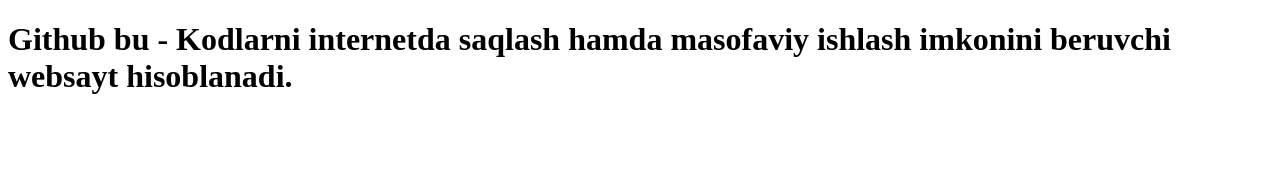
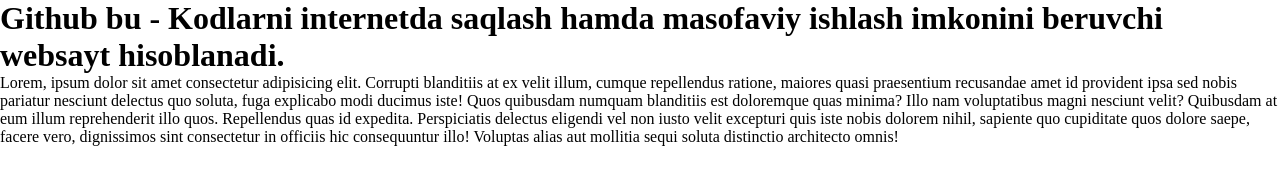
Before and after one commit to DevHikmat/Lesson22, a plain HTML site: page index.html in a window 1280 px wide. Drawn offline with Linux system fonts and the light colour scheme.

Commit message:
htmlga p qo'shildi. Css ga * stillari yozildi

```diff
--- a/index.html
+++ b/index.html
@@ -11,5 +11,18 @@
       Github bu - Kodlarni internetda saqlash hamda masofaviy ishlash imkonini
       beruvchi websayt hisoblanadi.
     </h1>
+    <p>
+      Lorem, ipsum dolor sit amet consectetur adipisicing elit. Corrupti
+      blanditiis at ex velit illum, cumque repellendus ratione, maiores quasi
+      praesentium recusandae amet id provident ipsa sed nobis pariatur nesciunt
+      delectus quo soluta, fuga explicabo modi ducimus iste! Quos quibusdam
+      numquam blanditiis est doloremque quas minima? Illo nam voluptatibus magni
+      nesciunt velit? Quibusdam at eum illum reprehenderit illo quos.
+      Repellendus quas id expedita. Perspiciatis delectus eligendi vel non iusto
+      velit excepturi quis iste nobis dolorem nihil, sapiente quo cupiditate
+      quos dolore saepe, facere vero, dignissimos sint consectetur in officiis
+      hic consequuntur illo! Voluptas alias aut mollitia sequi soluta distinctio
+      architecto omnis!
+    </p>
   </body>
 </html>
--- a/styles/main.css
+++ b/styles/main.css
@@ -0,0 +1,5 @@
+* {
+  box-sizing: border-box;
+  margin: 0;
+  padding: 0;
+}
```
